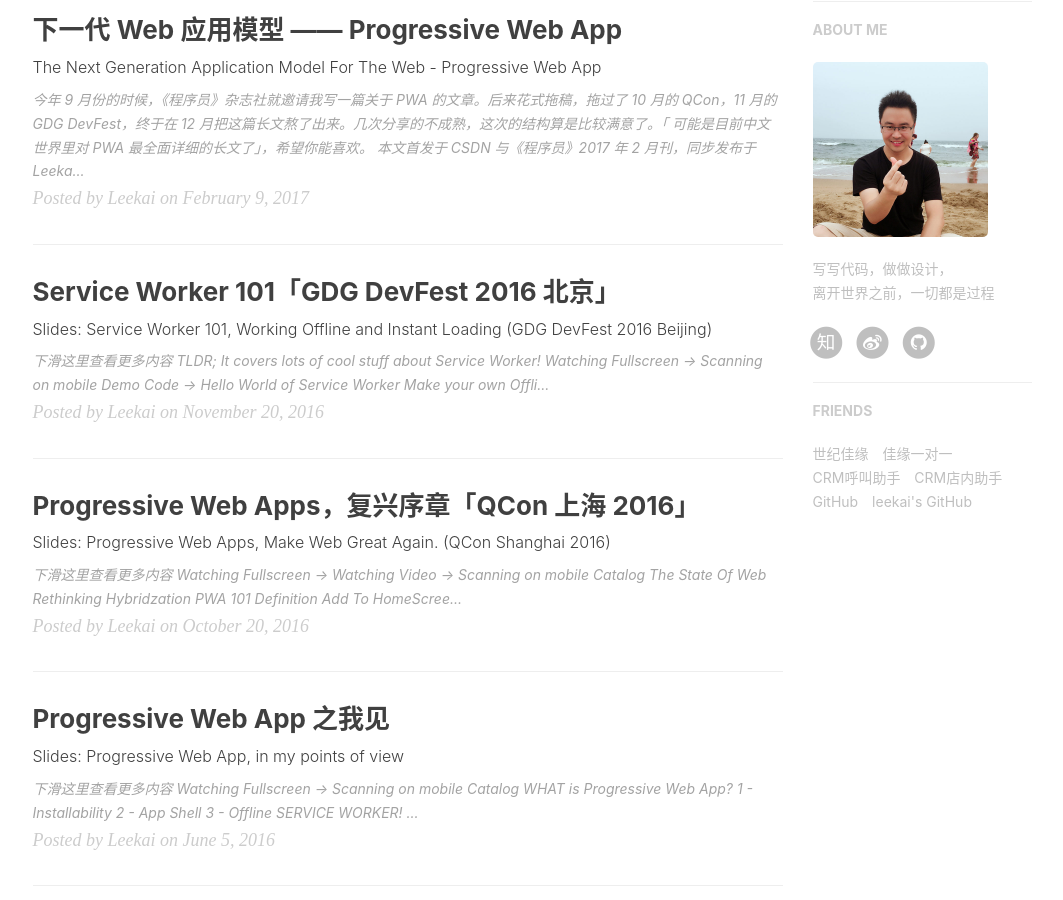
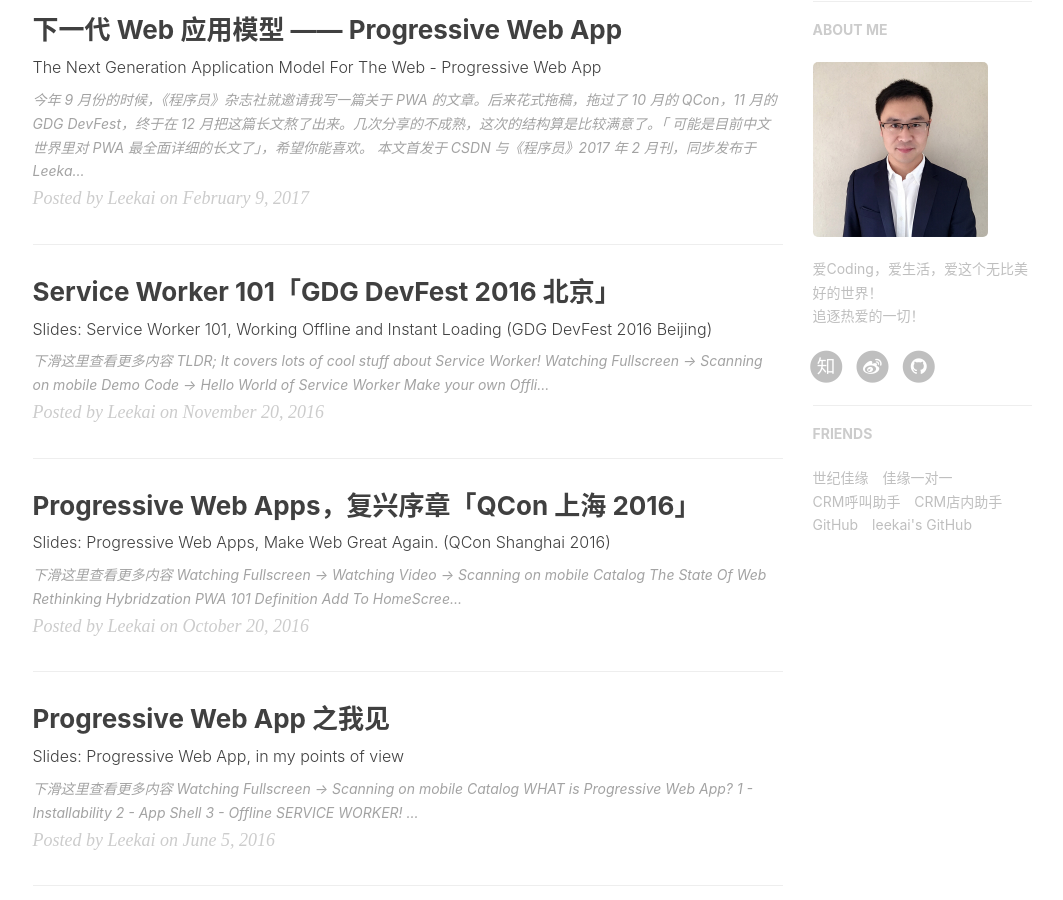
Before and after one commit to xtf115/xtf115.github.io, a Jekyll site: the page built from index.html, in a window 1280 px wide and 900 px high, scrolled down 692 px. Shown: the whole window, without its empty margins (135-1198 px from the left). Built offline with Jekyll 4.4.1, drawn with Linux system fonts in a browser that asks for light colours; nearby versions of some CDN libraries; the list of posts is cut into pages by our own code; comment, search, counter and statistics services are not loaded.

```diff
--- a/_config.yml
+++ b/_config.yml
@@ -30,7 +30,7 @@ exclude: ["less","node_modules","Gruntfile.js","package.json","README.md","READM
 anchorjs: true                          # if you want to customize anchor. check out line:181 of `post.html`
 
 
-
+# 插件
 # Gems
 # from PR#40, to support local preview for Jekyll 3.0
 gems: [jekyll-paginate]
@@ -67,8 +67,8 @@ ba_track_id: '4f3c9821358a661f8091543d29caaabb'
 
 # Sidebar settings
 sidebar: true                           # whether or not using Sidebar.
-sidebar-about-description: "写写代码，做做设计，<br>离开世界之前，一切都是过程"
-sidebar-avatar: /img/avatar-leekai.jpg      # use absolute URL, seeing it's used in both `/` and `/about/`
+sidebar-about-description: "爱Coding，爱生活，爱这个无比美好的世界！<br>追逐热爱的一切！"
+sidebar-avatar: /img/avatar-leekai-home.jpg      # use absolute URL, seeing it's used in both `/` and `/about/`
 
 
 
--- a/tags.html
+++ b/tags.html
@@ -1,7 +1,7 @@
 ---
 title: Tags
 layout: default
-description: keep hungry keep foolish
+description: keep hungry keep foolish2
 header-img: "img/tag-bg.jpg"
 ---
 
```
Also changed, not shown: Gemfile.lock (added), 4 other files.
